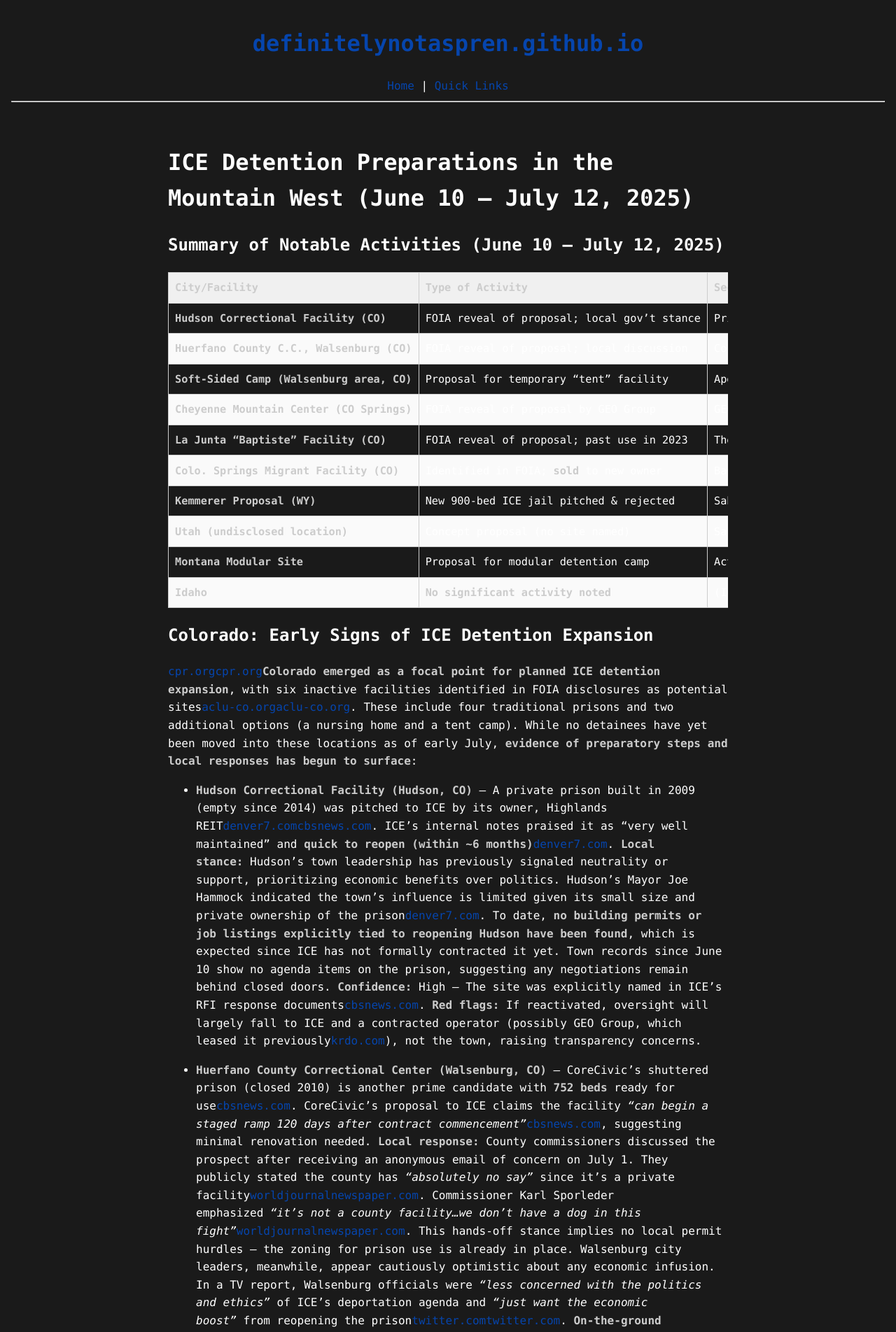
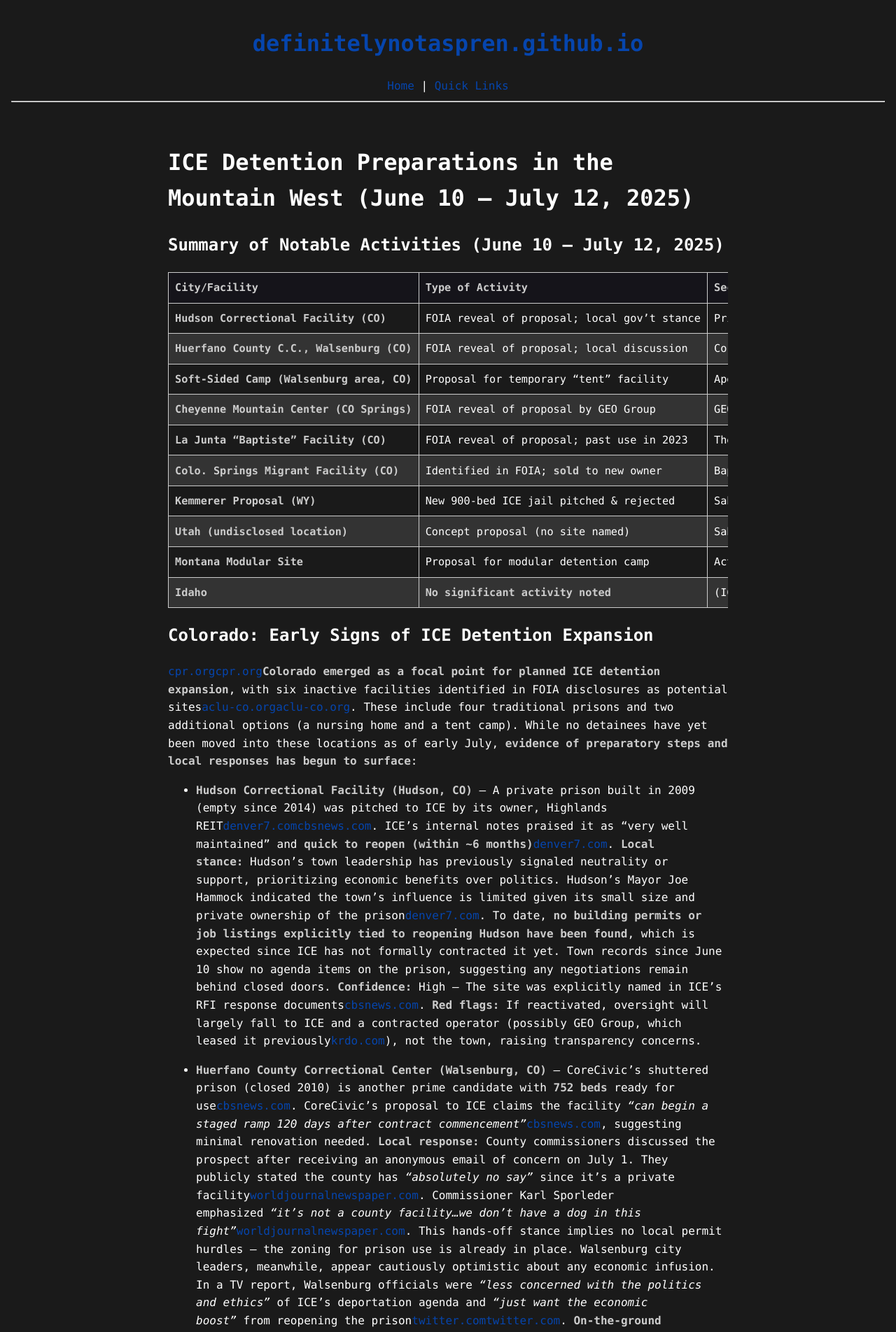
Before and after one commit to definitelynotaspren/definitelynotaspren.github.io, a Jekyll site: the page built from _posts/2025-07-17-mtnwestriskanalysis.md, in a window 1280 px wide. Shown: the top 1904 px of the page at 70% size. Built offline with Jekyll 4.4.1, drawn with Linux system fonts in a browser that asks for light colours; our own code applies the rules of GitHub Pages for plain Markdown files.

Commit message:
Update main.css

```diff
--- a/assets/css/main.css
+++ b/assets/css/main.css
@@ -57,7 +57,7 @@ th, td {
 }
 
 th {
-  background-color: #f0f0f0;
+  background-color: #15141a;
   font-weight: bold;
 }
 
@@ -67,7 +67,7 @@ strong {
 }
 
 tr:nth-child(even) {
-  background-color: #fafafa;
+  background-color: #333333;
 }
 
 table thead {
```
